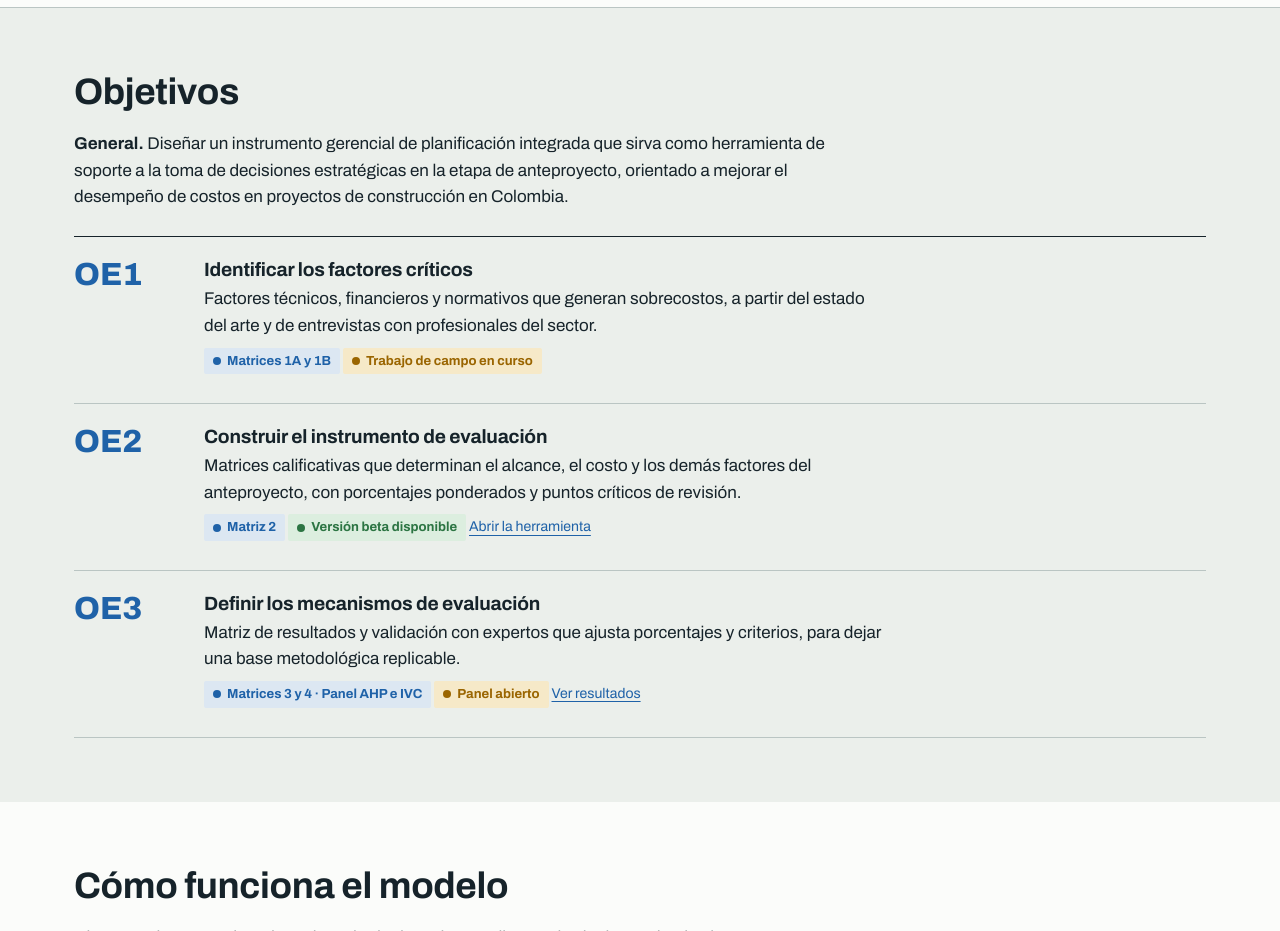
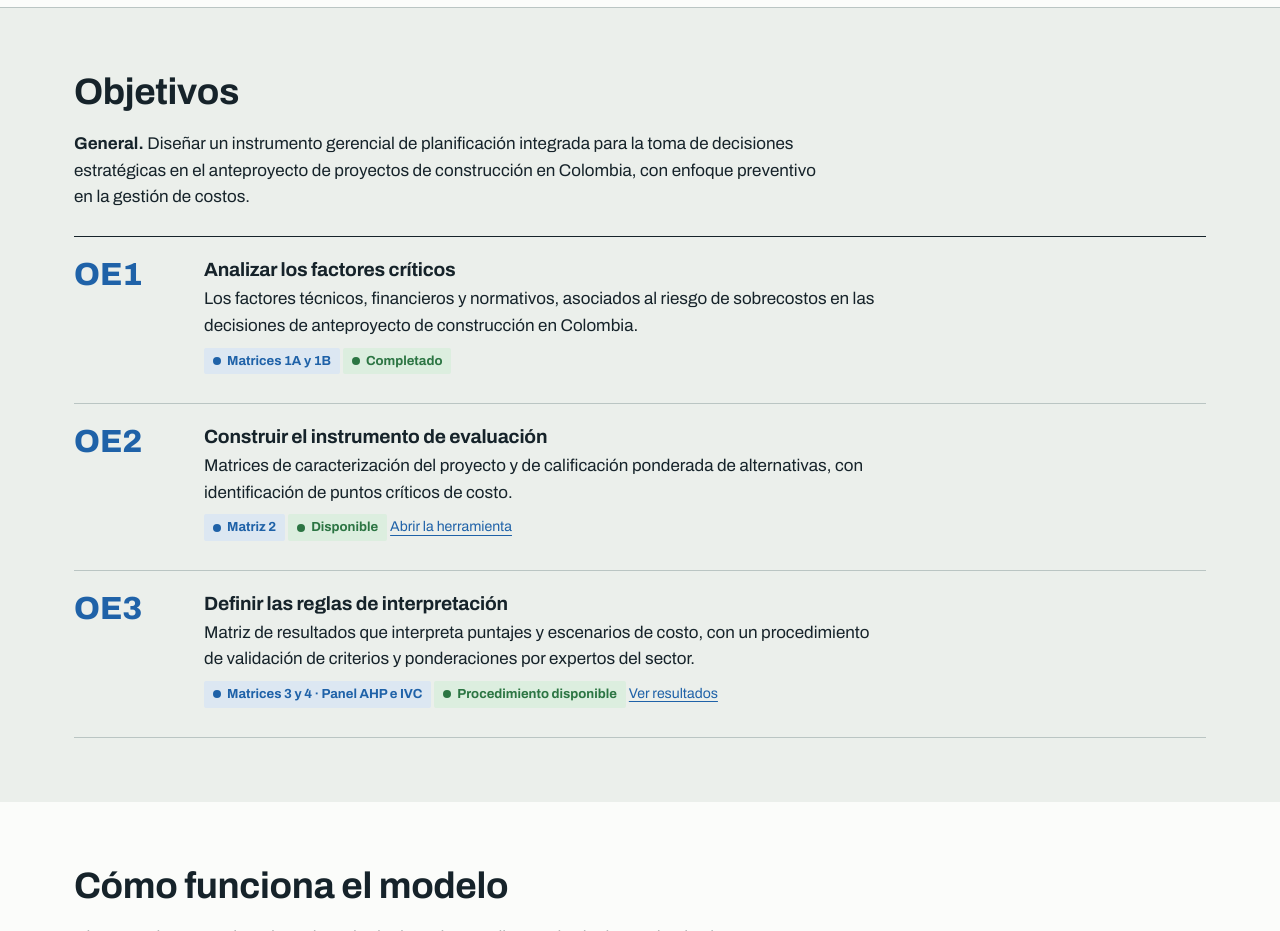
Before and after one commit to arquitectaisabellatrujillo-maker/modelomgpi, a plain HTML site: page index.html in a window 1280 px wide. Shown: the part 1260-2191 px from the top of the page. Drawn offline with Linux system fonts and the light colour scheme.

Commit message:
Objetivos con la redacción propuesta por el director
Co-Authored-By: Claude Opus 5.5 <noreply@anthropic.com>
Claude-Session: https://claude.ai/code/session_01MH8uZ8hjens2AkDQQoNoBp

```diff
--- a/index.html
+++ b/index.html
@@ -80,11 +80,11 @@
 
 <section class="wrap sec" id="objetivos">
   <h2>Objetivos</h2>
-  <p class="general"><strong>General.</strong> Diseñar un instrumento gerencial de planificación integrada que sirva como herramienta de soporte a la toma de decisiones estratégicas en la etapa de anteproyecto, orientado a mejorar el desempeño de costos en proyectos de construcción en Colombia.</p>
+  <p class="general"><strong>General.</strong> Diseñar un instrumento gerencial de planificación integrada para la toma de decisiones estratégicas en el anteproyecto de proyectos de construcción en Colombia, con enfoque preventivo en la gestión de costos.</p>
   <ol class="oe">
-    <li><div class="oe-n">OE1</div><div><h3>Identificar los factores críticos</h3><p>Factores técnicos, financieros y normativos que generan sobrecostos, a partir del estado del arte y de entrevistas con profesionales del sector.</p><p class="small"><span class="tag info">Matrices 1A y 1B</span> <span class="tag warn">Trabajo de campo en curso</span></p></div></li>
-    <li><div class="oe-n">OE2</div><div><h3>Construir el instrumento de evaluación</h3><p>Matrices calificativas que determinan el alcance, el costo y los demás factores del anteproyecto, con porcentajes ponderados y puntos críticos de revisión.</p><p class="small"><span class="tag info">Matriz 2</span> <span class="tag ok">Versión beta disponible</span> <a href="/herramienta/">Abrir la herramienta</a></p></div></li>
-    <li><div class="oe-n">OE3</div><div><h3>Definir los mecanismos de evaluación</h3><p>Matriz de resultados y validación con expertos que ajusta porcentajes y criterios, para dejar una base metodológica replicable.</p><p class="small"><span class="tag info">Matrices 3 y 4 · Panel AHP e IVC</span> <span class="tag warn">Panel abierto</span> <a href="/resultados/">Ver resultados</a></p></div></li>
+    <li><div class="oe-n">OE1</div><div><h3>Analizar los factores críticos</h3><p>Los factores técnicos, financieros y normativos, asociados al riesgo de sobrecostos en las decisiones de anteproyecto de construcción en Colombia.</p><p class="small"><span class="tag info">Matrices 1A y 1B</span> <span class="tag ok">Completado</span></p></div></li>
+    <li><div class="oe-n">OE2</div><div><h3>Construir el instrumento de evaluación</h3><p>Matrices de caracterización del proyecto y de calificación ponderada de alternativas, con identificación de puntos críticos de costo.</p><p class="small"><span class="tag info">Matriz 2</span> <span class="tag ok">Disponible</span> <a href="/herramienta/">Abrir la herramienta</a></p></div></li>
+    <li><div class="oe-n">OE3</div><div><h3>Definir las reglas de interpretación</h3><p>Matriz de resultados que interpreta puntajes y escenarios de costo, con un procedimiento de validación de criterios y ponderaciones por expertos del sector.</p><p class="small"><span class="tag info">Matrices 3 y 4 · Panel AHP e IVC</span> <span class="tag ok">Procedimiento disponible</span> <a href="/resultados/">Ver resultados</a></p></div></li>
   </ol>
 </section>
 
```
